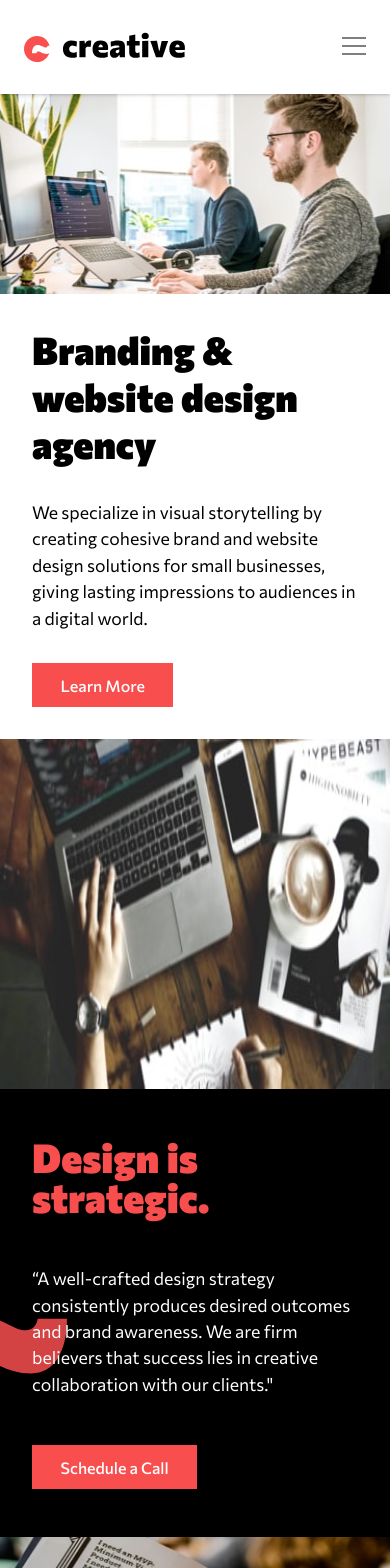
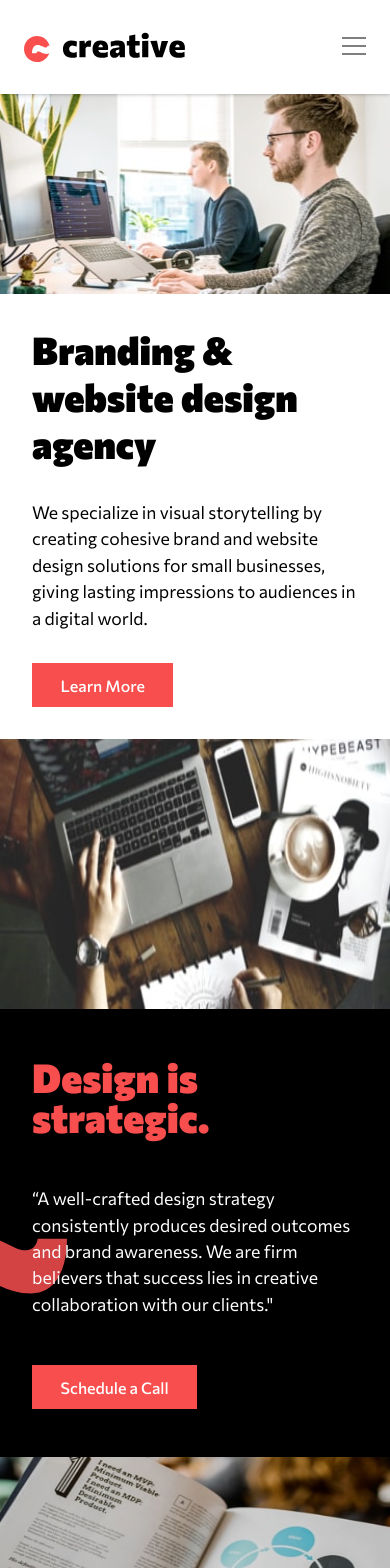
Before and after one commit to naveen-27/creative-agency, a React (Create React App) app: page / in a window 390 px wide. Shown: the top 1568 px of the page. Built offline with nearby package versions, Linux system fonts and the light colour scheme.

Commit message:
Fixed img ratio by adjusting height

```diff
--- a/src/styles/Design.module.css
+++ b/src/styles/Design.module.css
@@ -61,6 +61,6 @@
   }
 
   .DesignImg {
-    height: 350px;
+    height: 270px;
   }
 }
```
